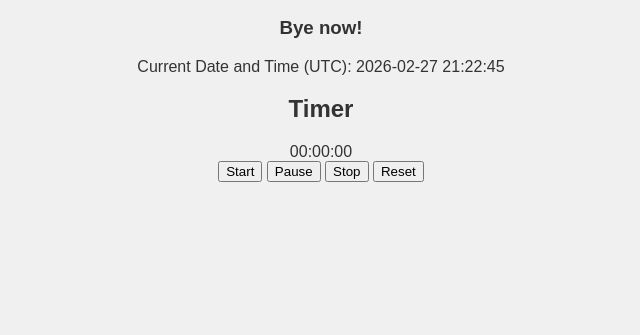
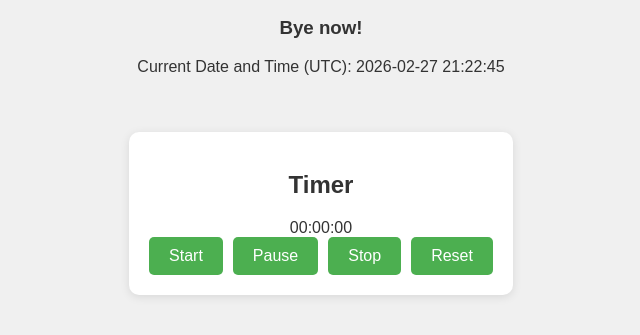
Before and after one commit to shawnvillaron/MyFirstWebApp, a plain HTML site: page index.html in a window 1280 px wide. Shown: the part 169-504 px from the top of the page, without its empty margins (319-959 px from the left). Drawn offline with Linux system fonts and the light colour scheme.

Commit message:
Update styles.css with new styles

```diff
--- a/styles.css
+++ b/styles.css
@@ -6,6 +6,51 @@ body {
     text-align: center;
     padding: 50px;
 }
+
 h1 {
     color: #4CAF50;
 }
+
+/* Timer Styles */
+.timer-container {
+    margin-top: 40px;
+    padding: 20px;
+    background-color: #fff;
+    border-radius: 10px;
+    box-shadow: 0 2px 10px rgba(0, 0, 0, 0.1);
+    display: inline-block;
+}
+
+timer-display {
+    font-size: 48px;
+    font-weight: bold;
+    color: #4CAF50;
+    margin: 20px 0;
+    font-family: 'Courier New', monospace;
+}
+
+.timer-controls {
+    display: flex;
+    gap: 10px;
+    justify-content: center;
+    flex-wrap: wrap;
+}
+
+.btn {
+    padding: 10px 20px;
+    font-size: 16px;
+    border: none;
+    border-radius: 5px;
+    background-color: #4CAF50;
+    color: white;
+    cursor: pointer;
+    transition: background-color 0.3s ease;
+}
+
+.btn:hover {
+    background-color: #45a049;
+}
+
+.btn:active {
+    background-color: #3d8b40;
+}
```
